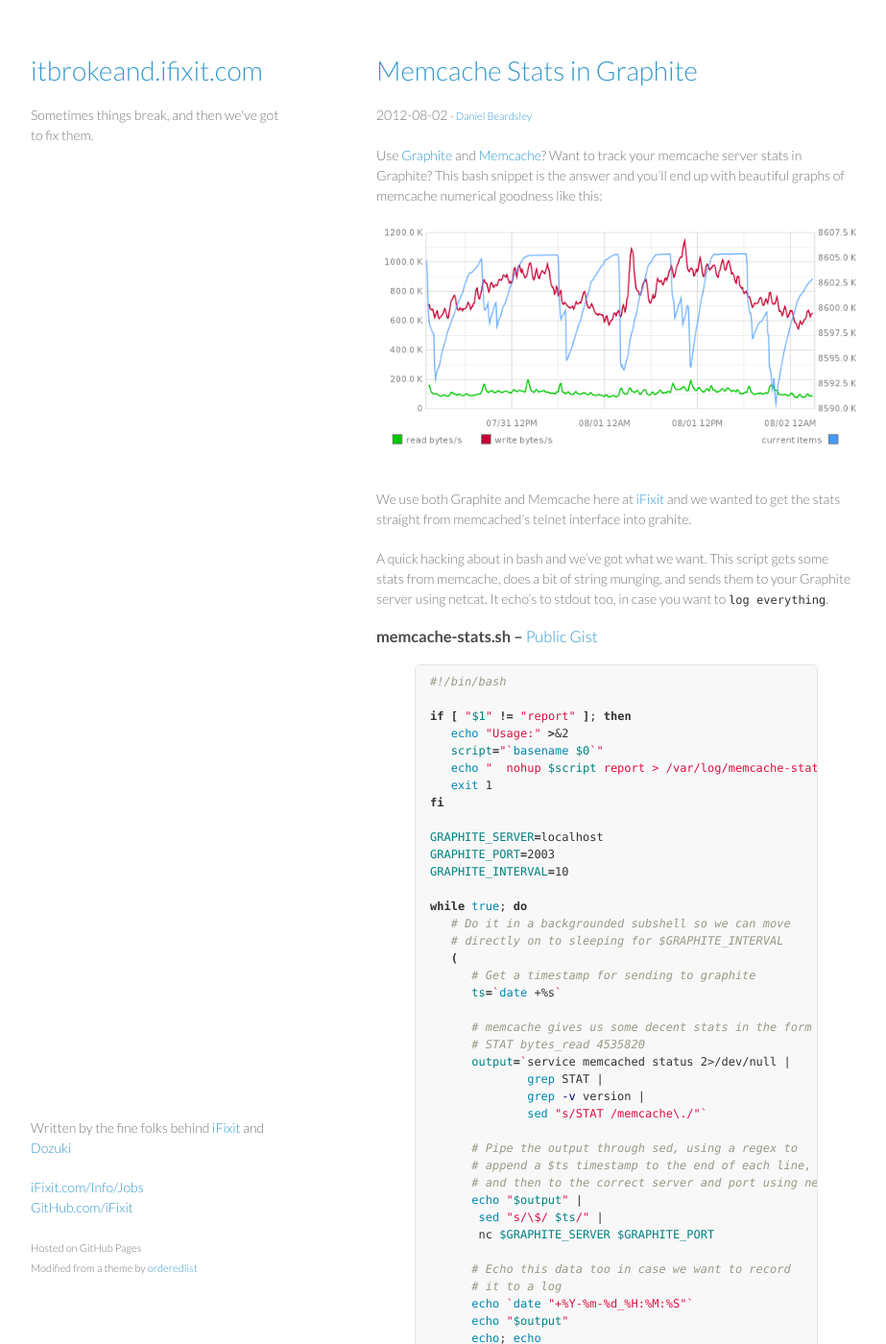
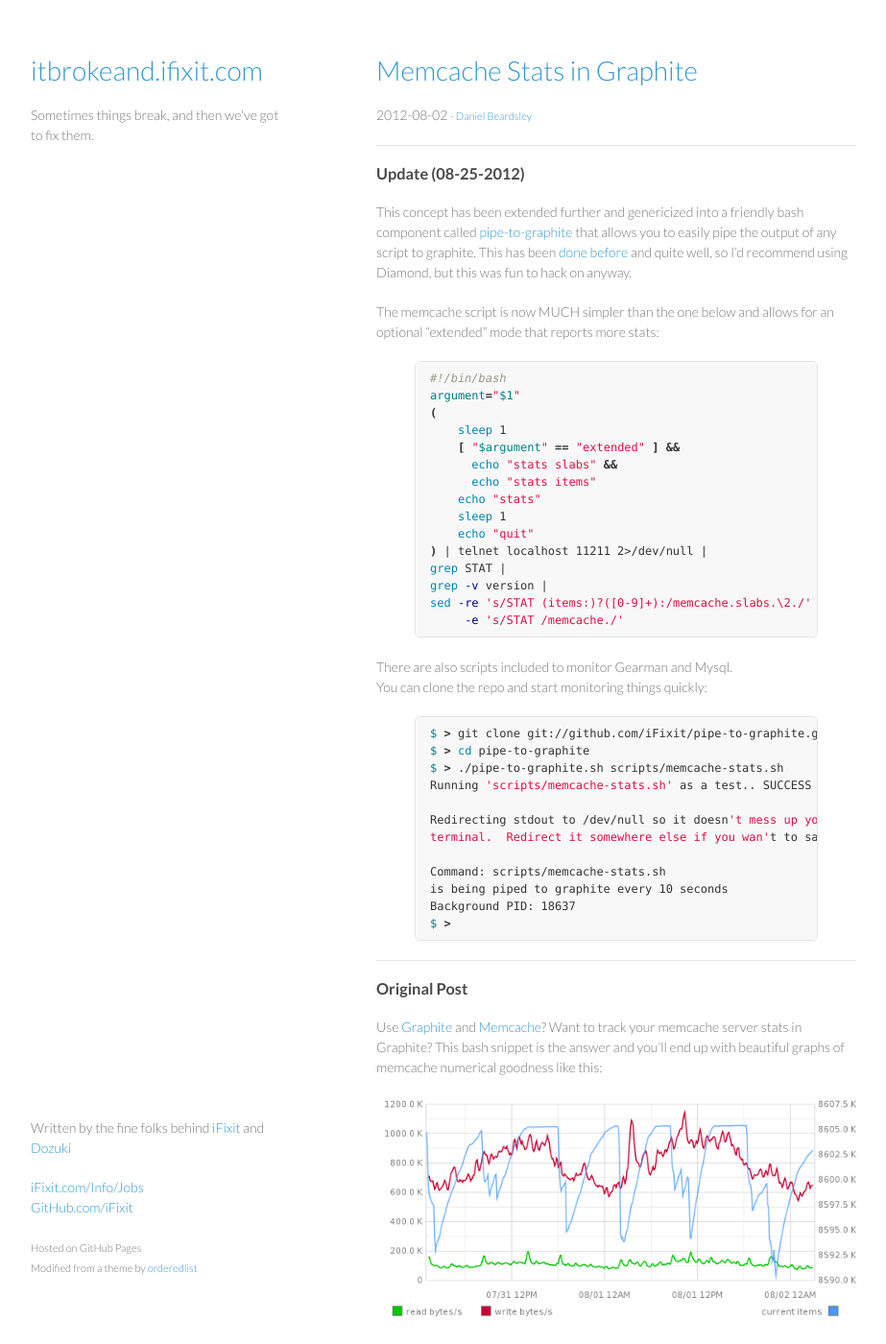
Before and after one commit to iFixit/itbrokeand.ifixit.com, a Jekyll site: the page built from _posts/2012-08-02-memcache-stats-in-graphite.md, in a window 1280 px wide and 1400 px high. Shown: the whole window at 96% size, without its empty margins (178-1101 px from the left). Built offline with Jekyll 4.4.1, drawn with Linux system fonts in a browser that asks for light colours; Markdown is read by kramdown in place of the engine named in the settings; comment, search, counter and statistics services are not loaded.

Commit message:
Update memcache-stats post with new project.

```diff
--- a/_posts/2012-08-02-memcache-stats-in-graphite.md
+++ b/_posts/2012-08-02-memcache-stats-in-graphite.md
@@ -7,6 +7,58 @@ summary: Use [Graphite](http://graphite.wikidot.com/) and
          [Memcache](http://memcached.org/)? Want to track your memcache server
          stats in Graphite?  Bash has got your back.
 ---
+
+------
+### Update (08-25-2012) ###
+
+This concept has been extended further and genericized into a friendly bash
+component called [pipe-to-graphite](https://github.com/iFixit/pipe-to-graphite)
+that allows you to easily pipe the output of any script to graphite.  This has
+been [done before](https://github.com/BrightcoveOS/Diamond) and quite well, so
+I'd recommend using Diamond, but this was fun to hack on anyway.
+
+The memcache script is now MUCH simpler than the one below and allows for an
+optional "extended" mode that reports more stats:
+
+{% highlight bash %}
+#!/bin/bash
+argument="$1"
+(
+    sleep 1
+    [ "$argument" == "extended" ] &&
+      echo "stats slabs" &&
+      echo "stats items"
+    echo "stats"
+    sleep 1
+    echo "quit"
+) | telnet localhost 11211 2>/dev/null |
+grep STAT |
+grep -v version |
+sed -re 's/STAT (items:)?([0-9]+):/memcache.slabs.\2./' \
+     -e 's/STAT /memcache./'
+{% endhighlight %}
+
+There are also scripts included to monitor Gearman and Mysql.
+You can clone the repo and start monitoring things quickly:
+
+{% highlight bash %}
+$ > git clone git://github.com/iFixit/pipe-to-graphite.git
+$ > cd pipe-to-graphite
+$ > ./pipe-to-graphite.sh scripts/memcache-stats.sh
+Running 'scripts/memcache-stats.sh' as a test.. SUCCESS
+
+Redirecting stdout to /dev/null so it doesn't mess up your
+terminal.  Redirect it somewhere else if you wan't to save it.
+
+Command: scripts/memcache-stats.sh
+is being piped to graphite every 10 seconds
+Background PID: 18637
+$ >
+{% endhighlight %}
+
+------
+
+### Original Post ###
 
 Use [Graphite](http://graphite.wikidot.com/) and
 [Memcache](http://memcached.org/)?  Want to track your memcache server
```
